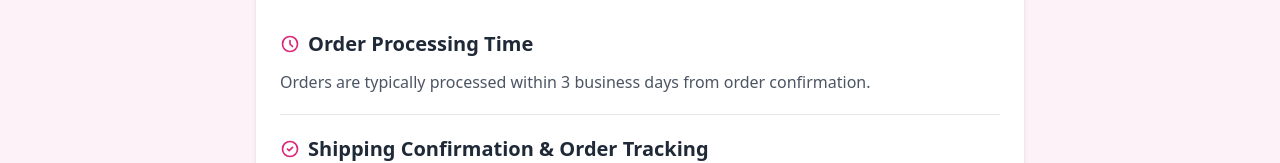
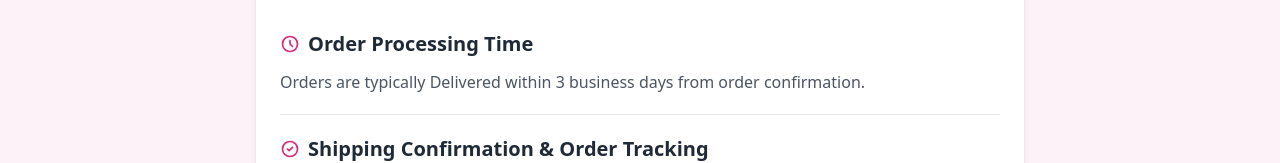
Before and after one commit to pushpraj9889/zrema-website, a React (Vite) app: page /shipping_policy in a window 1280 px wide. Shown: the part 594-757 px from the top of the page. Built offline with nearby package versions, Linux system fonts and the light colour scheme.

Commit message:
policy changes

```diff
--- a/src/pages/shippingPolicy/index.jsx
+++ b/src/pages/shippingPolicy/index.jsx
@@ -100,7 +100,7 @@ export default function ShippingPolicy() {
               Order Processing Time
             </h2>
             <p className="mt-3 text-gray-600">
-              Orders are typically processed within{" "}
+              Orders are typically Delivered within{" "}
               <span className="font-medium">3 business days</span> from order
               confirmation.
             </p>
```
Also changed, not shown: 2 other files (tests, documents, lock files or other folders).
